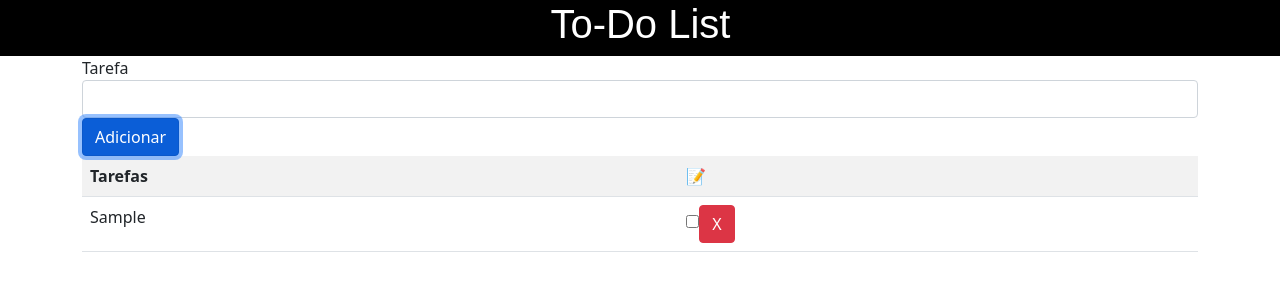
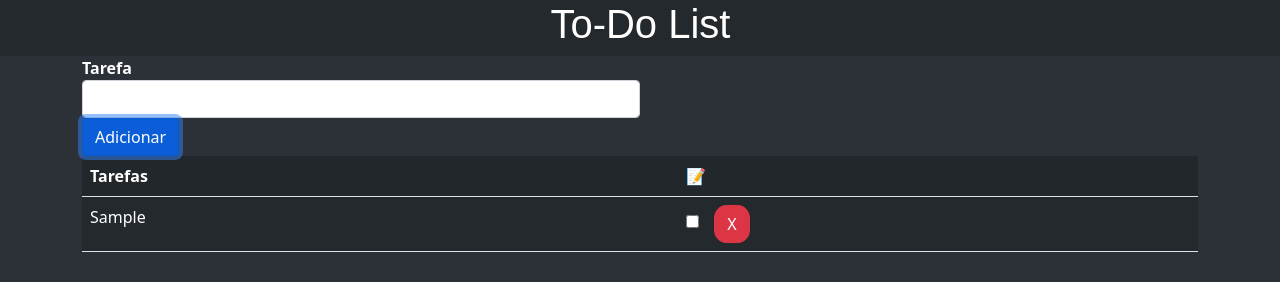
Before and after one commit to vinvinum/prova-front-end, a plain HTML site: page index.html in a window 1280 px wide. Both pictures are taken after typing "Sample" into the empty fields and a click on the button "Adicionar". Shown: the top 282 px of the page. Drawn offline with nearby package versions, Linux system fonts and the light colour scheme.

Commit message:
Estilo do tema mudado , cores baseadas no tema do github

```diff
--- a/main.css
+++ b/main.css
@@ -1,5 +1,5 @@
 .header{
-    background-color: black;
+    background-color: #24292e;
     font-weight: bold;
     color: white;
     font-family: Arial, Helvetica, sans-serif;
@@ -14,4 +14,32 @@
 
 .body{
     display: grid;
+    background-color:  #2b3137
 }
+
+#nome{
+    color: white;
+    font-weight: bold;
+}
+
+#tarefa{
+    width: 50%;
+}
+
+.container2{
+    background-color: #24292e;
+}
+
+#btnexcluir{
+    position: relative;
+    left: 3%;
+    border-radius: 35%;
+}
+
+.acoes{
+    color: white;
+}
+
+.tabelafont{
+    color: white;
+}
```
